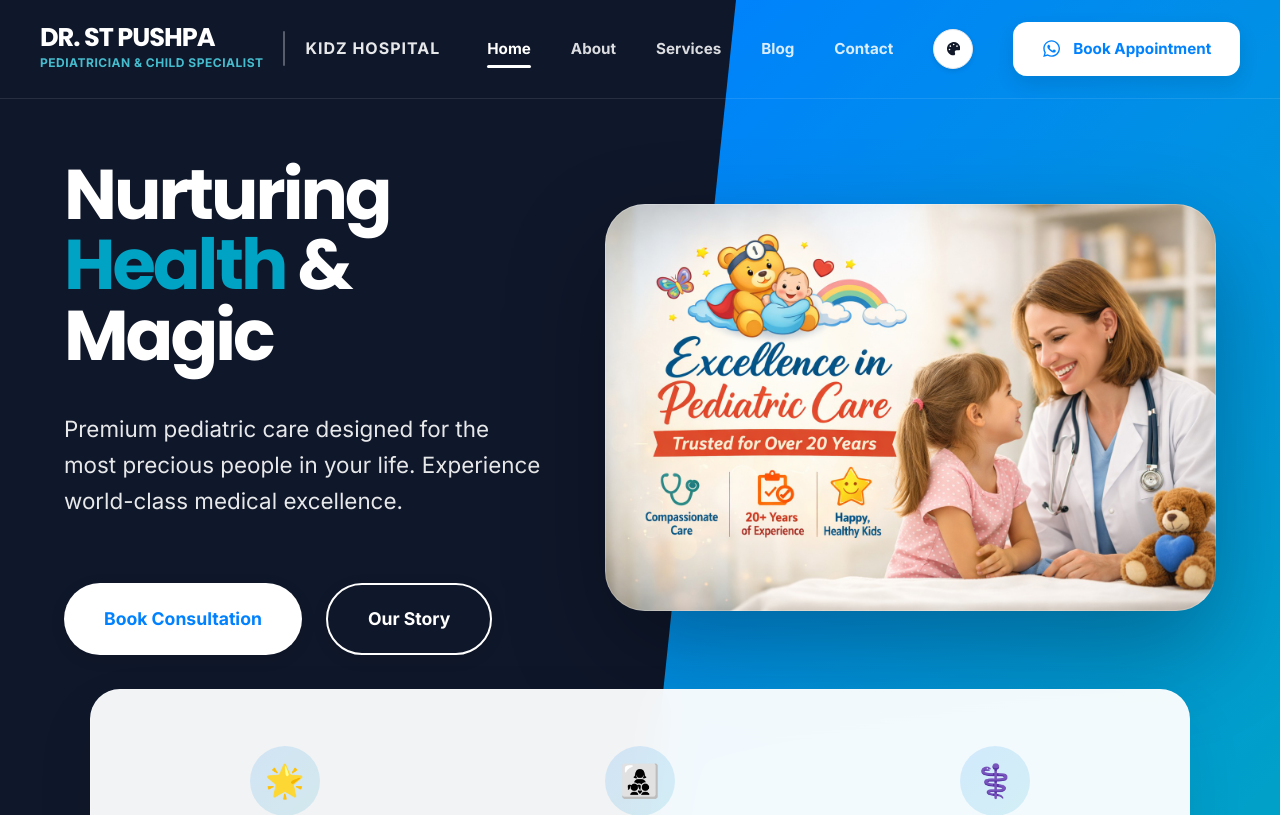
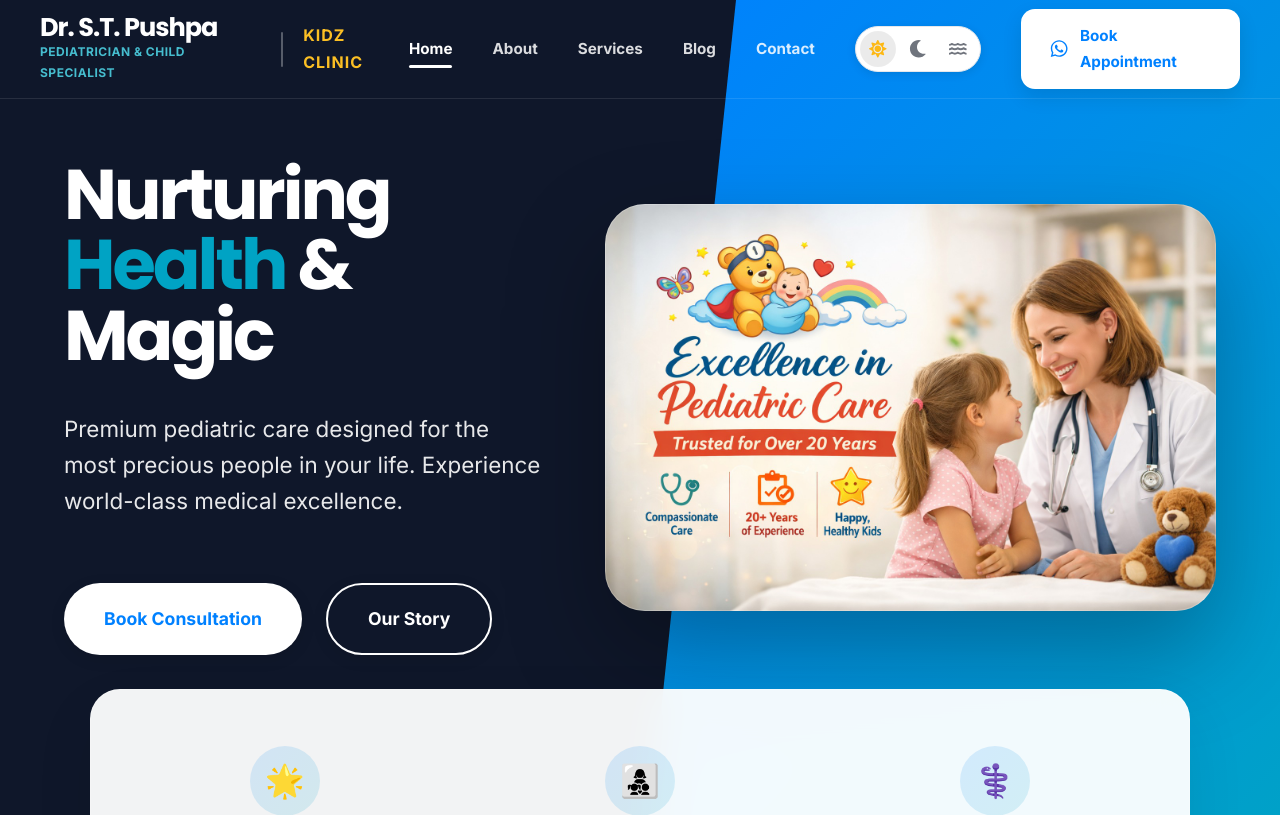
Before and after one commit to bselvakumaar/drstpushpa, a React (Vite) app: page / in a window 1280 px wide. Shown: the top 815 px of the page. Built offline with nearby package versions, Linux system fonts and the light colour scheme.

Commit message:
Update doctor name to Dr. S.T. Pushpa and hospital name to Kidz Clinic with updated styling

```diff
--- a/src/components/CTASection.jsx
+++ b/src/components/CTASection.jsx
@@ -3,17 +3,23 @@ import styled from 'styled-components';
 
 const CTASectionContainer = styled.div`
   background: ${props => props.theme.colors.headerGradient};
-  padding: 6rem 2rem;
+  padding: 6rem 4rem;
   text-align: center;
   border-radius: 40px;
-  margin: 6rem 0;
+  margin: 6rem 2rem;
   color: white;
   box-shadow: 0 30px 60px rgba(0, 129, 255, 0.2);
+
+  @media (max-width: 768px) {
+    padding: 4rem 2rem;
+    margin: 4rem 1rem;
+    border-radius: 24px;
+  }
 `;
 
 const CTATitle = styled.h2`
   font-family: 'Poppins', sans-serif;
-  font-size: 3rem;
+  font-size: clamp(2rem, 5vw, 3rem);
   color: white;
   margin-bottom: 1.5rem;
 `;
@@ -52,6 +58,7 @@ const CTAButton = styled.a`
   transition: all 0.4s cubic-bezier(0.4, 0, 0.2, 1);
   display: inline-flex;
   align-items: center;
+  justify-content: center;
   gap: 1rem;
   border: ${props => props.secondary ? '2px solid rgba(255,255,255,0.4)' : 'none'};
   box-shadow: ${props => props.secondary ? 'none' : '0 10px 25px rgba(0,0,0,0.1)'};
@@ -63,6 +70,11 @@ const CTAButton = styled.a`
     box-shadow: 0 15px 35px rgba(0,0,0,0.15);
     border-color: white;
   }
+
+  @media (max-width: 768px) {
+    width: 100%;
+    padding: 1.25rem 1.5rem;
+  }
 `;
 
 const CTASection = () => {
@@ -70,7 +82,7 @@ const CTASection = () => {
     <CTASectionContainer>
       <CTATitle>Ready to Schedule Your Child's Visit?</CTATitle>
       <CTADescription>
-        Book an appointment with Dr.S.T.Pushpa for expert pediatric care and guidance. We're here to support your child's health journey every step of the way.
+        Book an appointment with Dr. S.T. Pushpa for expert pediatric care and guidance. We're here to support your child's health journey every step of the way.
       </CTADescription>
       <CTAButtons>
         <CTAButton
--- a/src/components/Footer.jsx
+++ b/src/components/Footer.jsx
@@ -65,7 +65,7 @@ const Footer = () => {
     <FooterContainer>
       <FooterContent>
         <FooterSection>
-          <h3>Dr.S.T.Pushpa</h3>
+          <h3>Dr. S.T. Pushpa</h3>
           <p>MBBS, MD (Paediatrics)</p>
           <p>Expert pediatric care for your child's health and development</p>
         </FooterSection>
@@ -73,7 +73,7 @@ const Footer = () => {
           <h3>Contact Info</h3>
           <p>📞 +91 95662 93322</p>
           <p>📧 drstpushpakidzclinic@gmail.com</p>
-          <p>📍 Dr. S.T.Pushpa's Kidz Clinic</p>
+          <p>📍 Kidz Clinic</p>
           <p style={{ paddingLeft: '1.5rem', marginTop: '-0.5rem' }}>ASR Complex, No.41 & 42, 89/5, Prakruthi Township, 1st Block, Horamavu Agara Main Road, Bangalore, Karnataka 560043.</p>
         </FooterSection>
         <FooterSection>
@@ -86,7 +86,7 @@ const Footer = () => {
         </FooterSection>
       </FooterContent>
       <FooterBottom>
-        <p>&copy; 2025 Dr.S.T.Pushpa's Kidz Clinic. All rights reserved.</p>
+        <p>&copy; 2025 Kidz Clinic. All rights reserved.</p>
       </FooterBottom>
     </FooterContainer>
   );
--- a/src/components/Header.jsx
+++ b/src/components/Header.jsx
@@ -35,7 +35,7 @@ const Header = () => {
   return (
     <HeaderContainer>
       <HeaderContent>
-        <Title>Dr.S.T.Pushpa</Title>
+        <Title>Dr. S.T. Pushpa</Title>
         <Qualification>Paediatrician & Child Specialist</Qualification>
       </HeaderContent>
     </HeaderContainer>
--- a/src/components/Navigation.jsx
+++ b/src/components/Navigation.jsx
@@ -71,8 +71,8 @@ const Brand = styled(Link)`
 
   .subtitle {
     font-size: 1rem;
-    color: ${props => props.scrolled ? props.theme.colors.accent : 'rgba(255,255,255,0.9)'};
-    font-weight: 700;
+    color: ${props => props.scrolled ? '#f59e0b' : '#fbbf24'};
+    font-weight: 800;
     letter-spacing: 1px;
     text-transform: uppercase;
     transition: color 0.3s ease;
@@ -215,11 +215,11 @@ const Navigation = () => {
         <NavContent>
           <Brand to="/" scrolled={scrolled}>
             <div className="branding">
-              <span className="name">DR. ST PUSHPA</span>
+              <span className="name">Dr. S.T. Pushpa</span>
               <span className="tagline">Pediatrician & Child Specialist</span>
             </div>
             <div className="divider"></div>
-            <span className="subtitle">Kidz Hospital</span>
+            <span className="subtitle">Kidz Clinic</span>
           </Brand>
 
           <DesktopMenu>
--- a/src/components/ThemeSwitcher.jsx
+++ b/src/components/ThemeSwitcher.jsx
@@ -1,116 +1,85 @@
-import React, { useState } from 'react';
+import React from 'react';
 import styled from 'styled-components';
 import { useTheme } from '../context/ThemeContext';
-import { FaPalette, FaSun, FaMoon, FaWater } from 'react-icons/fa';
+import { FaSun, FaMoon, FaWater } from 'react-icons/fa';
 
 const SwitcherContainer = styled.div`
-  position: relative;
-  display: inline-block;
+  display: flex;
+  align-items: center;
+  background: ${props => props.theme.colors.cardBackground};
+  border: 1px solid ${props => props.theme.colors.border};
+  border-radius: 30px;
+  padding: 0.25rem;
+  box-shadow: 0 2px 10px rgba(0,0,0,0.1);
+  gap: 0.25rem;
+  transition: all 0.3s ease;
+
+  &:hover {
+    box-shadow: 0 4px 15px rgba(0,0,0,0.15);
+  }
 `;
 
-const ToggleButton = styled.button`
-  background: ${props => props.theme.colors.cardBackground};
-  color: ${props => props.theme.colors.text};
-  border: 1px solid ${props => props.theme.colors.border};
+const ModeButton = styled.button`
+  background: ${props => props.active ? (props.theme.mode === 'dark' ? 'rgba(255,255,255,0.15)' : 'rgba(0,0,0,0.08)') : 'transparent'};
+  color: ${props => props.active ? props.theme.colors.primary : props.theme.colors.text};
+  border: none;
   border-radius: 50%;
-  width: 40px;
-  height: 40px;
+  width: 36px;
+  height: 36px;
   display: flex;
   align-items: center;
   justify-content: center;
   cursor: pointer;
-  box-shadow: 0 2px 5px rgba(0,0,0,0.1);
-  transition: all 0.3s ease;
-  z-index: 1001;
+  transition: all 0.3s cubic-bezier(0.4, 0, 0.2, 1);
+  opacity: ${props => props.active ? 1 : 0.6};
 
   &:hover {
-    transform: scale(1.1);
-    box-shadow: 0 4px 8px rgba(0,0,0,0.2);
-  }
-`;
-
-const ModeMenu = styled.div`
-  position: absolute;
-  top: 120%;
-  right: 0;
-  background: ${props => props.theme.colors.cardBackground};
-  border: 1px solid ${props => props.theme.colors.border};
-  border-radius: 12px;
-  padding: 0.5rem;
-  display: flex;
-  flex-direction: column;
-  gap: 0.5rem;
-  box-shadow: 0 4px 15px rgba(0,0,0,0.15);
-  min-width: 120px;
-  z-index: 1000;
-  opacity: ${props => (props.isOpen ? 1 : 0)};
-  visibility: ${props => (props.isOpen ? 'visible' : 'hidden')};
-  transform: ${props => (props.isOpen ? 'translateY(0)' : 'translateY(-10px)')};
-  transition: all 0.2s ease;
-
-  &::before {
-    content: '';
-    position: absolute;
-    top: -6px;
-    right: 14px;
-    width: 12px;
-    height: 12px;
-    background: ${props => props.theme.colors.cardBackground};
-    border-left: 1px solid ${props => props.theme.colors.border};
-    border-top: 1px solid ${props => props.theme.colors.border};
-    transform: rotate(45deg);
-  }
-`;
-
-const ModeOption = styled.button`
-  background: transparent;
-  color: ${props => props.theme.colors.text};
-  border: none;
-  padding: 0.5rem 1rem;
-  border-radius: 8px;
-  cursor: pointer;
-  display: flex;
-  align-items: center;
-  gap: 0.8rem;
-  font-size: 0.9rem;
-  text-align: left;
-  transition: background 0.2s;
-  width: 100%;
-
-  &:hover {
-    background: ${props => props.theme.mode === 'dark' ? 'rgba(255,255,255,0.1)' : 'rgba(0,0,0,0.05)'};
+    background: ${props => !props.active ? (props.theme.mode === 'dark' ? 'rgba(255,255,255,0.1)' : 'rgba(0,0,0,0.04)') : ''};
+    opacity: 1;
+    transform: ${props => !props.active ? 'translateY(-2px)' : 'none'};
   }
 
   svg {
     font-size: 1.1rem;
+    color: ${props => props.active ? props.iconColor : 'inherit'};
+    transition: all 0.3s ease;
   }
 `;
 
 const ThemeSwitcher = () => {
-    const { toggleTheme } = useTheme();
-    const [isOpen, setIsOpen] = useState(false);
+  const { theme, toggleTheme } = useTheme();
 
-    // We should verify if react-icons is installed. If not, I will install it.
-    // Assuming standard implementation first.
-
-    return (
-        <SwitcherContainer>
-            <ToggleButton onClick={() => setIsOpen(!isOpen)} title="Change Theme">
-                <FaPalette />
-            </ToggleButton>
-            <ModeMenu isOpen={isOpen}>
-                <ModeOption onClick={() => { toggleTheme('light'); setIsOpen(false); }}>
-                    <FaSun style={{ color: '#fdb813' }} /> Light
-                </ModeOption>
-                <ModeOption onClick={() => { toggleTheme('dark'); setIsOpen(false); }}>
-                    <FaMoon style={{ color: '#7c4dff' }} /> Dark
-                </ModeOption>
-                <ModeOption onClick={() => { toggleTheme('blue'); setIsOpen(false); }}>
-                    <FaWater style={{ color: '#2196f3' }} /> Ocean
-                </ModeOption>
-            </ModeMenu>
-        </SwitcherContainer>
-    );
+  return (
+    <SwitcherContainer>
+      <ModeButton
+        active={theme.mode === 'light'}
+        onClick={() => toggleTheme('light')}
+        title="Light Mode"
+        iconColor="#fdb813"
+        aria-label="Toggle Light Mode"
+      >
+        <FaSun />
+      </ModeButton>
+      <ModeButton
+        active={theme.mode === 'dark'}
+        onClick={() => toggleTheme('dark')}
+        title="Dark Mode"
+        iconColor="#9333ea"
+        aria-label="Toggle Dark Mode"
+      >
+        <FaMoon />
+      </ModeButton>
+      <ModeButton
+        active={theme.mode === 'blue'}
+        onClick={() => toggleTheme('blue')}
+        title="Ocean Mode"
+        iconColor="#0ea5e9"
+        aria-label="Toggle Ocean Mode"
+      >
+        <FaWater />
+      </ModeButton>
+    </SwitcherContainer>
+  );
 };
 
 export default ThemeSwitcher;
--- a/src/pages/About.jsx
+++ b/src/pages/About.jsx
@@ -292,14 +292,14 @@ const About = () => {
         <HeroBackground />
         <HeroContent>
           <TextBlock>
-            <h1>Meet Dr.S.T.Pushpa</h1>
+            <h1>Meet Dr. S.T. Pushpa</h1>
             <p>
               A legacy of compassion and excellence in pediatric care for over 15 years. Dedicated to nurturing the health and futures of little ones.
             </p>
           </TextBlock>
           <ProfileCard className="floating">
-            <img src="https://images.unsplash.com/photo-1559839734-2b71ea197ec2?w=400&q=80" alt="Dr. ST Pushpa" />
-            <h2>Dr.S.T.Pushpa</h2>
+            <img src="https://images.unsplash.com/photo-1559839734-2b71ea197ec2?w=400&q=80" alt="Dr. S.T. Pushpa" />
+            <h2>Dr. S.T. Pushpa</h2>
             <div className="subtitle">Paediatrician & Child Specialist</div>
           </ProfileCard>
         </HeroContent>
--- a/src/pages/Contact.jsx
+++ b/src/pages/Contact.jsx
@@ -275,7 +275,7 @@ const Contact = () => {
               <div className="icon">📍</div>
               <div className="details">
                 <h4>Clinic Address</h4>
-                <p>Dr. S.T.Pushpa's Kidz Clinic<br />ASR Complex, No.41 & 42, 89/5, Prakruthi Township, 1st Block, Horamavu Agara Main Road, Bangalore, Karnataka 560043.</p>
+                <p>Kidz Clinic<br />ASR Complex, No.41 & 42, 89/5, Prakruthi Township, 1st Block, Horamavu Agara Main Road, Bangalore, Karnataka 560043.</p>
               </div>
             </div>
             <div className="item">
--- a/src/pages/Home.jsx
+++ b/src/pages/Home.jsx
@@ -330,7 +330,7 @@ const Home = () => {
             </div>
           </TextBlock>
           <HeroImageWrapper className="floating">
-            <img src="/Pediatric Care.jpeg" alt="Kidz Hospital Care" />
+            <img src="/Pediatric Care.jpeg" alt="Kidz Clinic Care" />
           </HeroImageWrapper>
         </HeroContent>
         <FloatingStats>
```
Also changed, not shown: 1 other file (tests, documents, lock files or other folders).
